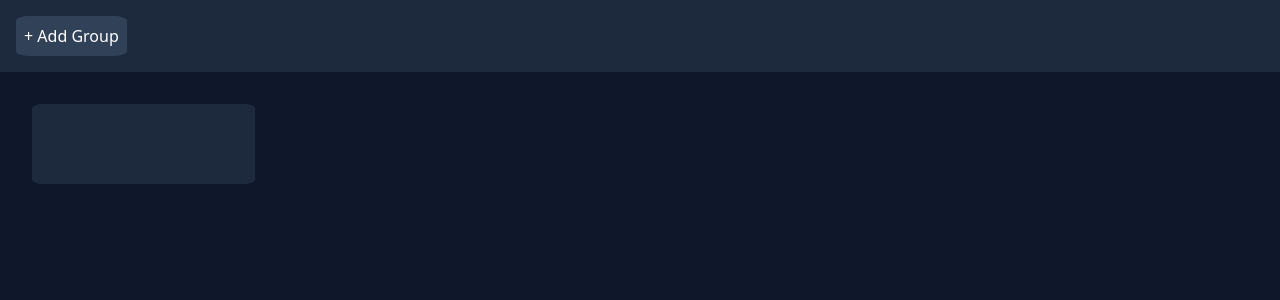
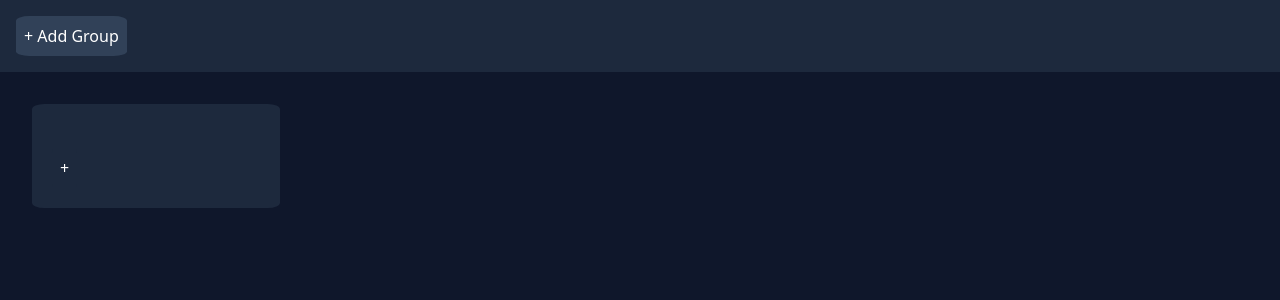
Before and after one commit to lowky-shadow/Todo-, a React (Vite) app in the folder frontend/: page / in a window 1280 px wide. Shown: the top 300 px of the page. Built offline with nearby package versions, Linux system fonts and the light colour scheme.

Commit message:
added childTodo partially

```diff
--- a/frontend/components/ChildTodo.tsx
+++ b/frontend/components/ChildTodo.tsx
@@ -1,9 +1,18 @@
-function ChildTodo(){
+import type { Todo } from "./GroupTodo";
+interface ChildTodoProps{
+    key:number,
+    todo:Todo
+}
+
+function ChildTodo({key,todo}:ChildTodoProps){
     return(
         <div
-        className="">
+        className=" flex gap-x-5 gap-y-5">
 
-        </div>
+            <input type="text" className="border-white outline-0  bg-slate-700 m-2 p-3 rounded"  />
+            <button>X</button>
+
+         </div>
 
     );
 }
--- a/frontend/components/GroupTodo.tsx
+++ b/frontend/components/GroupTodo.tsx
@@ -1,20 +1,32 @@
 import { useState } from "react";
-function GroupTodo({ key }: { key: number }) {
-  type Todo = {
+import ChildTodo from "./ChildTodo";
+export type Todo = {
   id: number;
   group: number;
   text: string;
   done: boolean;
 };
+function GroupTodo({ key }: { key: number }) {
   const [todos, setTodos] = useState<Todo[]>([]);
-
+  function addChildTodo() {
+    setTodos([
+      ...todos,
+      {
+        id: todos.length,
+        group: key,
+        text: "",
+        done: false,
+      },
+    ]);
+  }
   return (
+    <>
       <div
         key={key}
         className="bg-slate-800
             p-5
             rounded-[5%]
-            min-w-[18%]
+            min-w-[20%]
             max-w-[18%]
             min-h-[50px]
             max-h-[90%]
@@ -22,9 +34,10 @@ function GroupTodo({ key }: { key: number }) {
             overflow-x-hidden
             m-3
             text-white
-            flex
-            justify-between "
+            flex flex-col
+            "
       >
+        <div>
           <input type="text" className="border-white outline-0" />
 
           <button
@@ -32,11 +45,19 @@ function GroupTodo({ key }: { key: number }) {
             text-white
             rounded-[12%]
             hover:bg-slate-900"
+            onClick={addChildTodo}
           >
             +
           </button>
-      {/* {todos.map()} */}
         </div>
+        <div className=" ">
+
+          {todos.map((t) => (
+            <ChildTodo key={t.id} todo={t} />
+          ))}
+        </div>
+      </div>
+    </>
   );
 }
 
```
Lines whose indentation alone changed are shown as unchanged.
